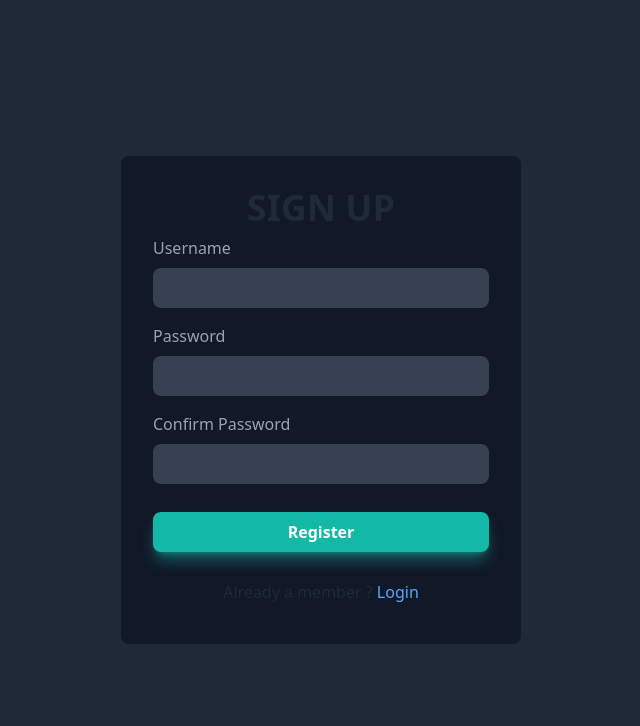
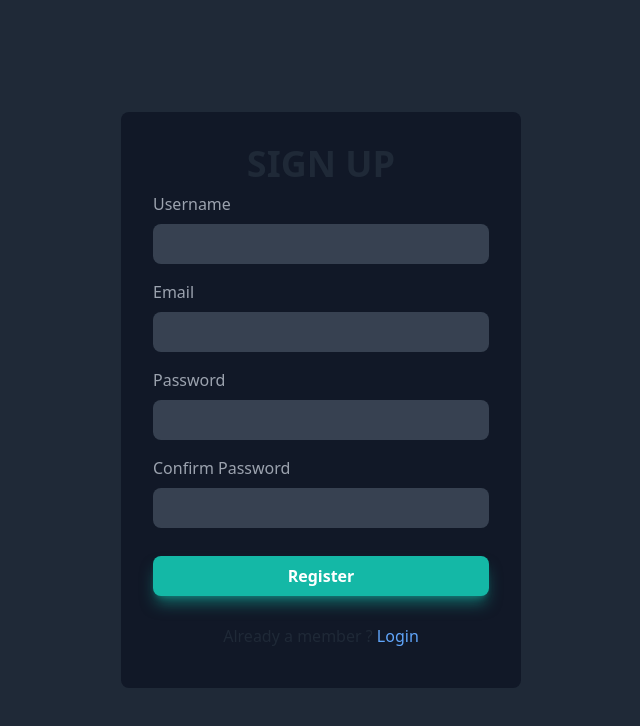
Before and after one commit to jeslinpjames/StudySphere, a React (Vite) app in the folder frontend/: page /register in a window 1280 px wide. Shown: the top 726 px of the page, without its empty margins (319-959 px from the left). Built offline with nearby package versions, Linux system fonts and the light colour scheme.

Commit message:
email input for register

```diff
--- a/frontend/src/components/Authentication/Register.jsx
+++ b/frontend/src/components/Authentication/Register.jsx
@@ -3,29 +3,35 @@ import { Link, useNavigate } from "react-router-dom";
 
 function Register() {
   const [username, setUsername] = useState("");
+  const [email, setEmail] = useState(""); // Added email state
   const [password, setPassword] = useState("");
   const [confirmPassword, setConfirmPassword] = useState("");
-  const [errors, setErrors] = useState({}); // Changed to an object
+  const [errors, setErrors] = useState({});
   const navigate = useNavigate();
 
   function handleRegister(e) {
-    e.preventDefault(); // Prevent form submission
-    setErrors({}); // Reset errors
+    e.preventDefault();
+    setErrors({});
 
-    // Check if both username, password, and confirmPassword have values
-    if (!username || !password || !confirmPassword) {
+    if (!username || !email || !password || !confirmPassword) {
       setErrors({ ...errors, general: "Please fill in all fields" });
       return;
     }
 
-    // Check if passwords match
+    // Validate email format (you can use a more robust email validation regex)
+    const emailRegex = /^[^\s@]+@[^\s@]+\.[^\s@]+$/;
+    if (!emailRegex.test(email)) {
+      setErrors({ ...errors, email: "Invalid email format" });
+      return;
+    }
+
     if (password !== confirmPassword) {
       setErrors({ ...errors, confirmPassword: "Passwords do not match" });
       return;
     }
 
-    // Perform user existence check (You should replace this with your actual check)
-    const userExists = false; // Replace with your logic to check if user already exists
+    // Perform user existence check (replace with your logic)
+    const userExists = false;
 
     if (userExists) {
       setErrors({
@@ -37,7 +43,7 @@ function Register() {
 
     // Perform any Register-related tasks here
 
-    // Navigate to the user's dashboard (replace "/dashboard" with the actual path)
+    // Navigate to the user's dashboard
     navigate("/dashboard");
   }
 
@@ -65,6 +71,19 @@ function Register() {
             />
           </div>
           <div className="flex flex-col text-gray-400 py-2">
+            <label>Email</label>
+            <input
+              value={email}
+              onChange={(e) => setEmail(e.target.value)}
+              className="rounded-lg bg-gray-700 mt-2 p-2 focus:border-blue-500 focus:bg-gray-800 focus:outline-none"
+              type="email"
+              required
+            />
+            {errors.email && (
+              <p className="text-red-500 text-sm">{errors.email}</p>
+            )}
+          </div>
+          <div className="flex flex-col text-gray-400 py-2">
             <label>Password</label>
             <input
               value={password}
@@ -90,7 +109,7 @@ function Register() {
 
           <button
             className="w-full my-5 py-2 bg-teal-500 shadow-lg shadow-teal-500/50 hover:shadow-teal-500/40 text-white font-semibold rounded-lg"
-            type="submit" // Changed to type="submit" to handle form submission
+            type="submit"
           >
             Register
           </button>
```
